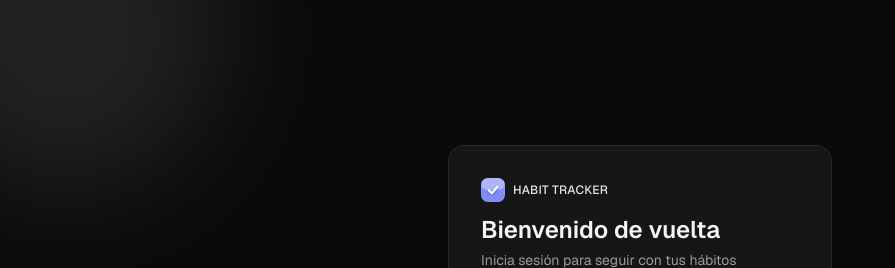
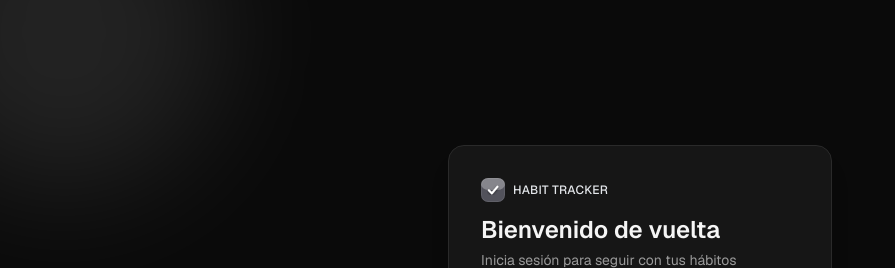
Before and after one commit to DFZG1515-lab/habit-tracker, a Next.js app: page /login in a window 1280 px wide. Shown: the top 268 px of the page, without its empty margins (0-895 px from the left). Built offline with nearby package versions, Linux system fonts and the light colour scheme; no server answers.

Commit message:
Update logo to black/gray gradient matching app palette

```diff
--- a/src/components/Logo.tsx
+++ b/src/components/Logo.tsx
@@ -8,16 +8,16 @@ export function Logo({ className = "h-8 w-8" }: { className?: string }) {
     >
       <defs>
         <linearGradient id="logo-base" x1="4" y1="2" x2="36" y2="38">
-          <stop offset="0%" stopColor="#818cf8" />
-          <stop offset="55%" stopColor="#6366f1" />
-          <stop offset="100%" stopColor="#4338ca" />
+          <stop offset="0%" stopColor="#52525b" />
+          <stop offset="55%" stopColor="#27272a" />
+          <stop offset="100%" stopColor="#09090b" />
         </linearGradient>
         <linearGradient id="logo-sheen" x1="20" y1="2" x2="20" y2="22">
-          <stop offset="0%" stopColor="#ffffff" stopOpacity="0.35" />
+          <stop offset="0%" stopColor="#ffffff" stopOpacity="0.3" />
           <stop offset="100%" stopColor="#ffffff" stopOpacity="0" />
         </linearGradient>
         <filter id="logo-shadow" x="-20%" y="-20%" width="140%" height="140%">
-          <feDropShadow dx="0" dy="1.5" stdDeviation="1.6" floodColor="#1e1b4b" floodOpacity="0.45" />
+          <feDropShadow dx="0" dy="1.5" stdDeviation="1.6" floodColor="#000000" floodOpacity="0.6" />
         </filter>
       </defs>
 
```
Also changed, not shown: src/app/icon.svg.
